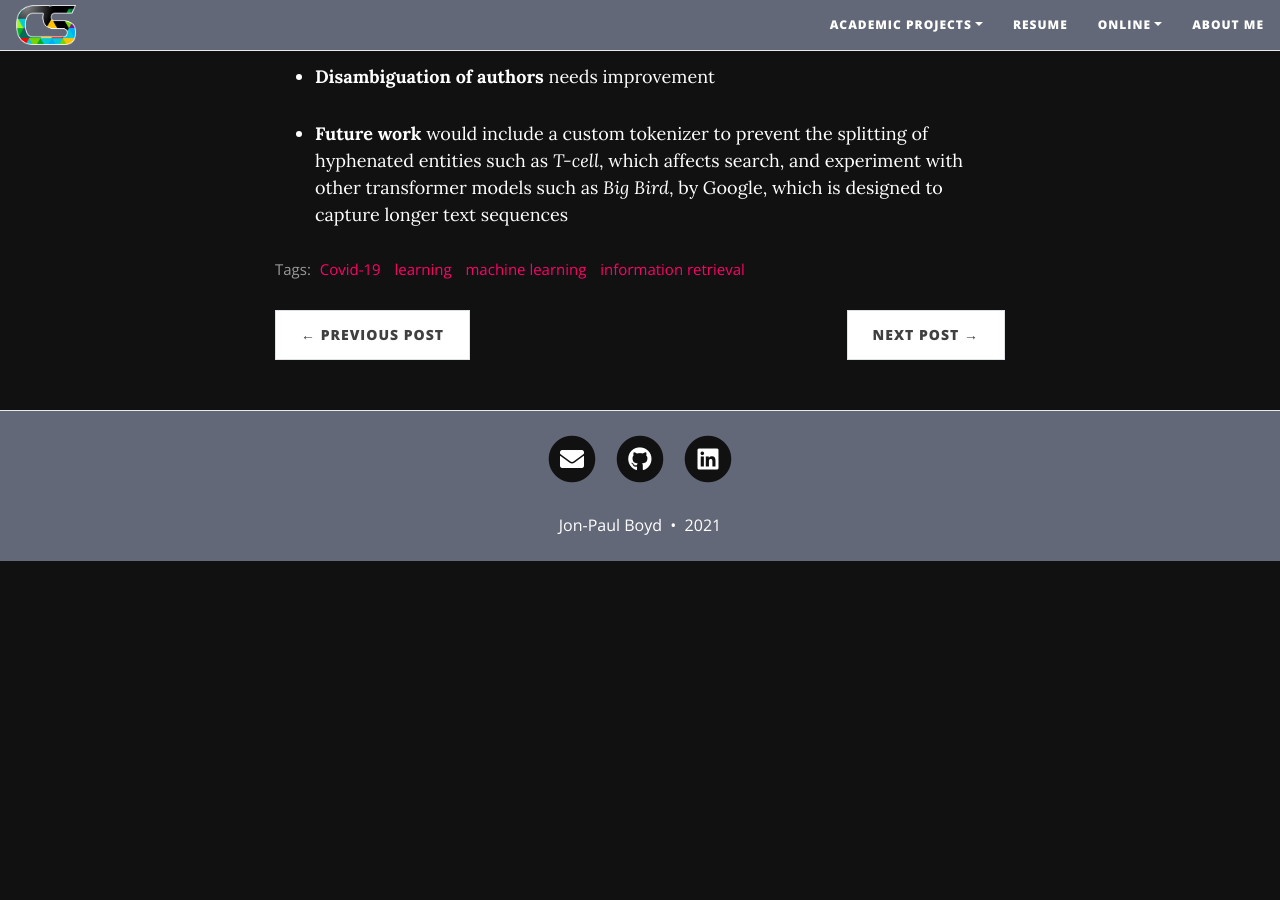
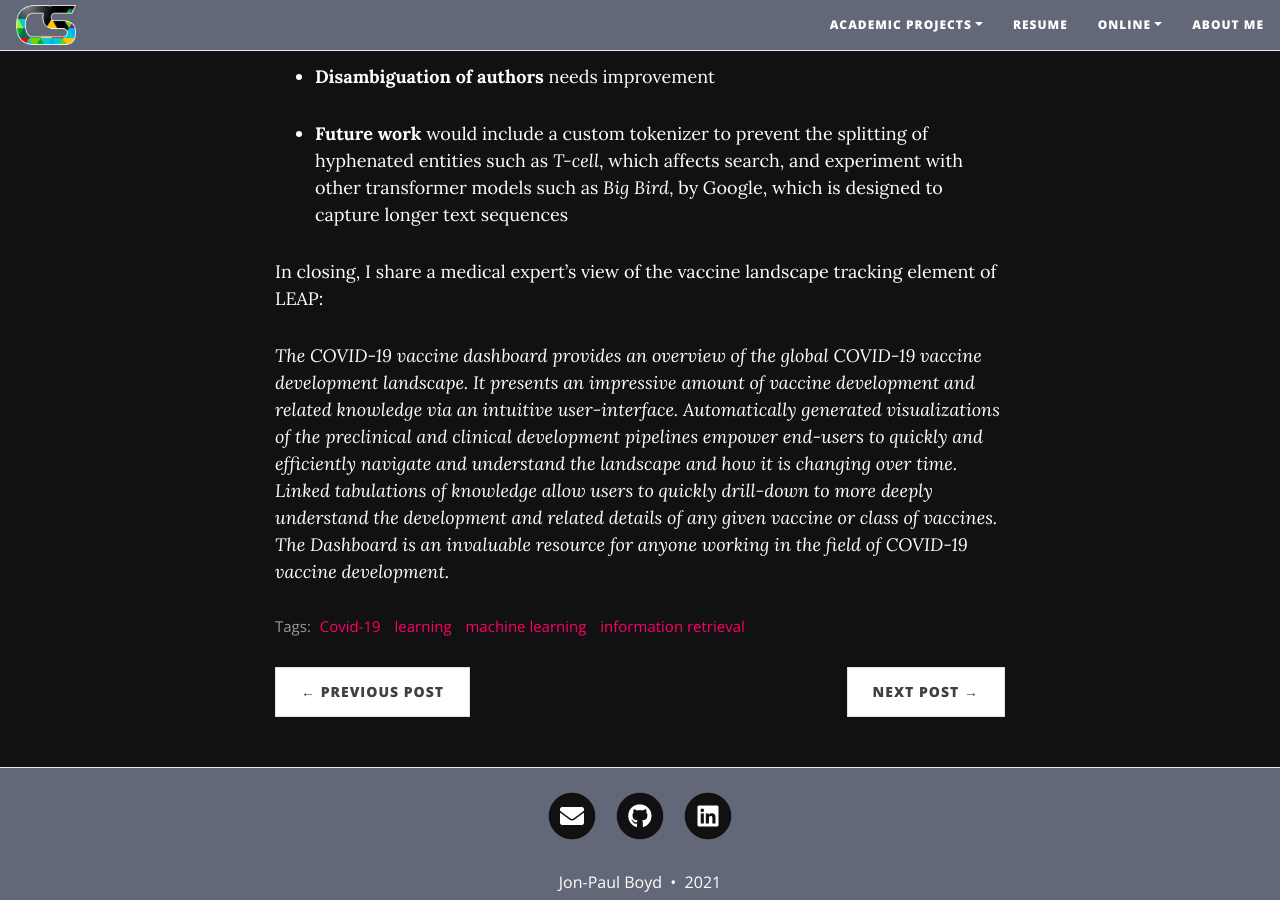
Before and after one commit to corticalstack/corticalstack.github.io, a Jekyll site: the page built from _posts/2021-05-26-thesis-chapter7-conclusion.md, in a window 1280 px wide and 900 px high, scrolled down 1174 px. Built offline with Jekyll 4.4.1, drawn with Linux system fonts in a browser that asks for light colours; nearby versions of some CDN libraries; before the commit the page ends 1735 px from its top, so only the background shows below that.

Commit message:
Added thesis

```diff
--- a/_posts/2021-05-26-thesis-chapter7-conclusion.md
+++ b/_posts/2021-05-26-thesis-chapter7-conclusion.md
@@ -20,3 +20,7 @@ A summary of the LEAP solution:
 * __Disambiguation of authors__ needs improvement
 
 * __Future work__ would include a custom tokenizer to prevent the splitting of hyphenated entities such as *T-cell*, which affects search, and experiment with other transformer models such as *Big Bird*, by Google, which is designed to capture longer text sequences
+
+In closing, I share a medical expert’s view of the vaccine landscape tracking element of LEAP:
+
+*The COVID-19 vaccine dashboard provides an overview of the global COVID-19 vaccine development landscape. It presents an impressive amount of vaccine development and related knowledge via an intuitive user-interface. Automatically generated visualizations of the preclinical and clinical development pipelines empower end-users to quickly and efficiently navigate and understand the landscape and how it is changing over time. Linked tabulations of knowledge allow users to quickly drill-down to more deeply understand the development and related details of any given vaccine or class of vaccines. The Dashboard is an invaluable resource for anyone working in the field of COVID-19 vaccine development.*
```
